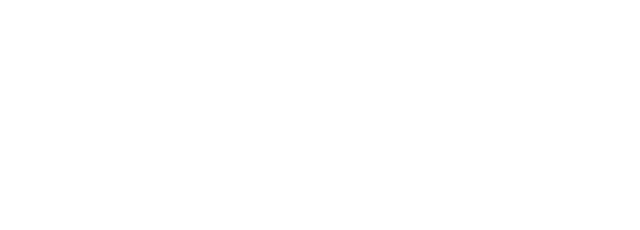
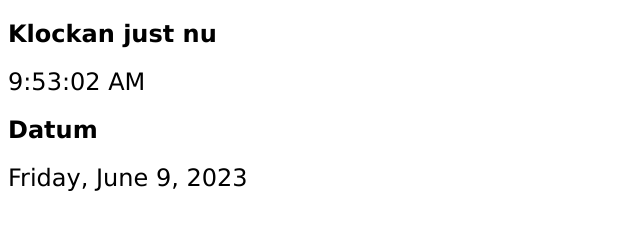
Before and after one commit to Radagastno1/jsDate-demo, a plain HTML site: page index.html in a window 1280 px wide. Shown: the whole page, without its empty margins (0-640 px from the left). Drawn offline with Linux system fonts and the light colour scheme.

Commit message:
#1 visar klockan och datum med veckodag

```diff
--- a/index.html
+++ b/index.html
@@ -7,6 +7,12 @@
     <script src="main.js"></script>
 </head>
 <body>
+    <h2 style="font-family: 'Lucida Sans', 'Lucida Sans Regular', 'Lucida Grande', 'Lucida Sans Unicode', Geneva, Verdana, sans-serif;">Klockan just nu</h2>
+    <div id="clock" style="font-size: 24px; font-family: 'Lucida Sans', 'Lucida Sans Regular', 'Lucida Grande', 'Lucida Sans Unicode', Geneva, Verdana, sans-serif;">
+    </div>
 
+    <h2 style="font-family: 'Lucida Sans', 'Lucida Sans Regular', 'Lucida Grande', 'Lucida Sans Unicode', Geneva, Verdana, sans-serif;">Datum</h2>
+    <div id="date" style="font-size: 24px; font-family: 'Lucida Sans', 'Lucida Sans Regular', 'Lucida Grande', 'Lucida Sans Unicode', Geneva, Verdana, sans-serif;">
+    </div>
 </body>
 </html>
--- a/main.js
+++ b/main.js
@@ -0,0 +1,24 @@
+window.addEventListener('DOMContentLoaded', main);
+
+function main() {
+    startClock();
+    setInterval(startClock, 1000);
+
+    showDate();
+}
+
+function startClock() {
+    //hämtar klockdiven
+    const clockElement = document.getElementById("clock");
+    //sätter textcontent på den, alltså tiden just nu i text
+    clockElement.textContent = new Date().toLocaleTimeString();
+}
+
+function showDate() {
+    const getDateElement = document.querySelector("#date");
+
+    const options = { weekday: "long", year: "numeric", month: "long", day: "numeric" };
+    const date = new Date().toLocaleDateString(undefined, options);
+
+    getDateElement.textContent = date;
+}
```
